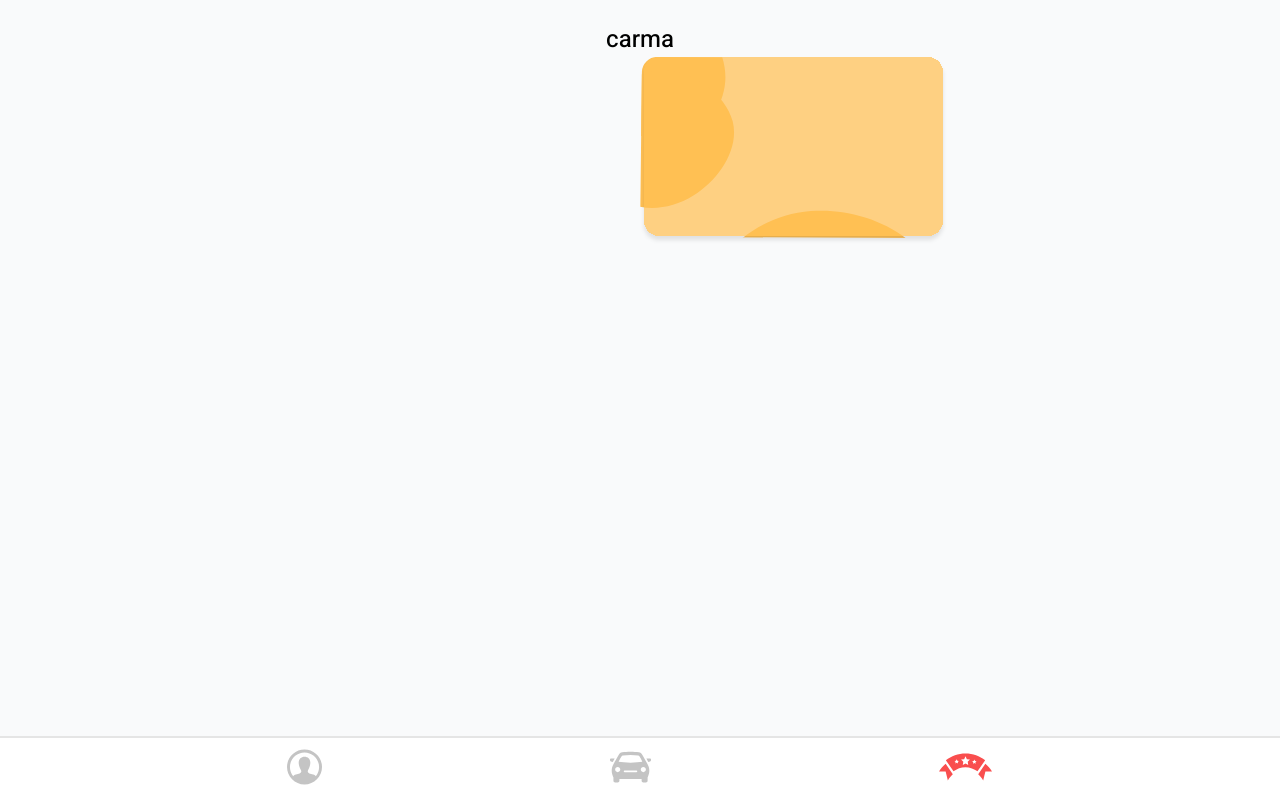
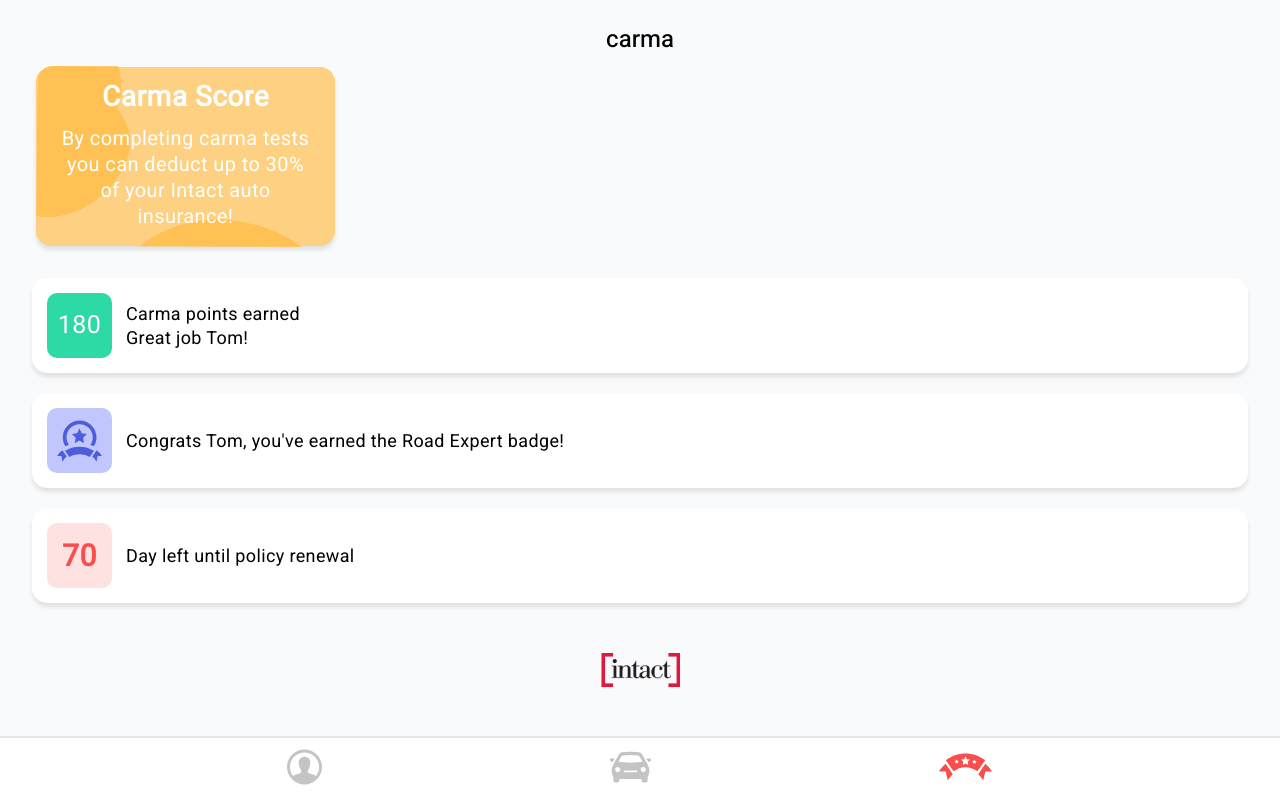
Before and after one commit to michaelhtleung/Carma, a React (Create React App) app in the folder web/: page /app/score in a window 1280 px wide. Built offline with nearby package versions, Linux system fonts and the light colour scheme.

Commit message:
score page

```diff
--- /dev/null
+++ b/web/src/components/Card.js
@@ -0,0 +1,20 @@
+import styled from "styled-components";
+
+const Card = styled.div`
+  background: #FFFFFF;
+  box-shadow: 0px 4px 4px rgba(0, 0, 0, 0.1);
+  border-radius: 15px;
+  margin: 10px;
+  padding: 15px;
+  display: flex;
+  justify-content: start;
+  font-family: Roboto, sans-serif;
+  font-style: normal;
+  font-weight: normal;
+  font-size: 14px;
+  line-height: 130%;
+  letter-spacing: 0.02em;
+  color: #000000;
+`;
+
+export default Card;
--- a/web/src/components/Profile.js
+++ b/web/src/components/Profile.js
@@ -5,23 +5,7 @@
 import intact from "../images/intact-logo.png";
 import more from "../images/more-btn.png";
 import avatar from "../images/tom.JPG";
-
-const Card = styled.div`
-  background: #FFFFFF;
-  box-shadow: 0px 4px 4px rgba(0, 0, 0, 0.1);
-  border-radius: 15px;
-  margin: 10px;
-  padding: 15px;
-  display: flex;
-  justify-content: start;
-  font-family: Roboto, sans-serif;
-  font-style: normal;
-  font-weight: normal;
-  font-size: 14px;
-  line-height: 130%;
-  letter-spacing: 0.02em;
-  color: #000000;
-`;
+import Card from "./Card";
 
 const Name = styled.span`
 font-family: Roboto;
@@ -38,6 +22,7 @@
 padding: 6px;
 background: ${props => props.background};
 margin-right: 30px;
+height: 17px;
 `;
 
 const Info = styled.div`
--- a/web/src/components/ReactionSuite.js
+++ b/web/src/components/ReactionSuite.js
@@ -1,18 +1,5 @@
 import { useRef, useState } from "react";
-import styled from "styled-components";
 import ReactionTest from "./ReactionTest";
-
-const Header = styled.span`
-  font-family: Heebo, sans-serif;
-  font-style: normal;
-  font-weight: 500;
-  font-size: 30px;
-  line-height: 44px;
-  text-align: center;
-  color: #000000;
-  margin-top: 20px;
-  margin-bottom: 15px;
-`;
 
 const ReactionSuite = ({ numTests, onFinish }) => {
   const [stage, setStage] = useState(1);
--- a/web/src/components/Score.js
+++ b/web/src/components/Score.js
@@ -1,16 +1,80 @@
 import styled from "styled-components";
+import Card from "./Card";
 import Container from "./Container"
 import Header from "./Header";
+import intact from "../images/intact-logo.png";
 
 const Svg = styled.svg`
   position: absolute;
+  top: -1px;
+  left: 4px;
+`;
+
+const Title = styled.span`
+font-family: Roboto;
+font-style: normal;
+font-weight: 700;
+font-size: 28px;
+line-height: 130%;
+letter-spacing: 0.02em;
+color: #FFFFFF;
+margin-top: 12px;
+`;
+
+const Description = styled.span`
+font-family: Roboto;
+font-style: normal;
+font-weight: 500;
+font-size: 20px;
+line-height: 130%;
+letter-spacing: 0.02em;
+color: #FFFFFF;
+width: 250px;
+padding: 10px 10px;
+`;
+
+const Badge = styled.span`
+  height: 65px;
+  width: 65px;
+  box-sizing: border-box;
+  border-radius: 10px;
+  background: ${props => props.background};
+  margin-right: 14px;
+  font-family: Roboto;
+font-style: normal;
+font-weight: ${props => props.bold ? 700 : 500};
+font-size: ${props => props.fontSize};
+line-height: 130%;
+padding: 10px;
+letter-spacing: 0.02em;
+text-align: center;
+color: ${props => props.textColor};
+display: flex;
+justify-content: center;
+align-items: center;
+`;
+
+const Text = styled.span`
+  display: flex;
+  flex-direction: column;
+  justify-content: center;
+  align-items: flex-start;
+  font-family: Roboto;
+font-style: normal;
+font-weight: normal;
+font-size: 18px;
+line-height: 130%;
+letter-spacing: 0.02em;
+color: #000000;
+text-align: left;
 `;
 
 const Score = () => {
   return (
     <Container style={{backgroundColor: "#F9FAFB"}}>
       <Header>carma</Header>
-      <div>
+      <Card style={{boxShadow: "none", padding: 0, background: "transparent"}}>
+        <div style={{position: "relative"}}>
           <Svg width="302" height="181" viewBox="0 0 302 181" fill="none" xmlns="http://www.w3.org/2000/svg">
             <g clip-path="url(#clip0)">
             <g clip-path="url(#clip1)">
@@ -28,7 +92,7 @@
             </clipPath>
             </defs>
           </Svg>
-        <Svg width="307" height="187" viewBox="0 0 307 187" fill="none" xmlns="http://www.w3.org/2000/svg">
+          <svg width="307" height="187" viewBox="0 0 307 187" fill="none" xmlns="http://www.w3.org/2000/svg">
             <g filter="url(#filter0_d)">
             <rect x="4" width="299" height="179" rx="15" fill="#FFC054" fill-opacity="0.72" shape-rendering="crispEdges"/>
             </g>
@@ -44,7 +108,38 @@
             <feBlend mode="normal" in="SourceGraphic" in2="effect1_dropShadow" result="shape"/>
             </filter>
             </defs>
-        </Svg>
+          </svg>
+        </div>
+        <div style={{width: "307px", position: 'absolute', display: "flex", flexDirection: "column", alignItems: "center"}}>
+          <Title>Carma Score</Title>
+          <Description>By completing carma tests you can deduct up to 30% of your Intact auto insurance!</Description>
+        </div>
+      </Card>
+      <Card>
+        <Badge background="#2DDAA5" fontSize="25px" textColor="#fff">180</Badge>
+        <Text>
+          <span>Carma points earned</span>
+          <span>Great job Tom!</span>
+        </Text>
+      </Card>
+      <Card>
+        <Badge background="#C1C7FC">
+          <svg width="48" height="44" viewBox="0 0 48 44" fill="none" xmlns="http://www.w3.org/2000/svg">
+            <path d="M27.862 18.49L31.904 14.406L26.348 13.6L23.902 8.294L21.458 13.6L15.902 14.404L19.944 18.488L18.96 24.294L23.902 21.512L28.846 24.294L27.862 18.49ZM8.9 27.526C7.168 24.762 6.152 21.502 6.152 18C6.152 8.058 14.21 0 24.152 0C34.094 0 42.152 8.058 42.152 18C42.152 21.584 41.092 24.916 39.286 27.722C38.072 27.102 36.83 26.552 35.562 26.084C37.186 23.798 38.152 21.012 38.152 18C38.152 10.28 31.87 4 24.152 4C16.434 4 10.152 10.28 10.152 18C10.152 20.952 11.076 23.688 12.64 25.948C11.368 26.398 10.12 26.924 8.9 27.526ZM39.514 32.426L34.846 39.07C31.64 37.222 27.95 36.142 24 36.124C20.05 36.142 16.36 37.222 13.154 39.07L8.486 32.426C13.018 29.654 18.31 28.022 24 28.004C29.69 28.022 34.982 29.654 39.514 32.426ZM48 38H43.282L42.15 44C40.924 41.976 39.374 40.176 37.596 38.64L42.282 31.97C44.458 33.728 46.386 35.666 48 38ZM5.72 31.97L10.406 38.64C8.626 40.178 7.078 41.976 5.852 44L4.72 38H0C1.614 35.666 3.542 33.728 5.72 31.97Z" fill="#4D5DDD"/>
+          </svg>
+        </Badge>
+        <Text>
+          <span>Congrats Tom, you've earned the Road Expert badge!</span>
+        </Text>
+      </Card>
+      <Card>
+        <Badge background="#FEE1E1" fontSize="30px" textColor="#F94E4E" bold>70</Badge>
+        <Text>
+          <span>Day left until policy renewal</span>
+        </Text>
+      </Card>
+      <div style={{marginTop: "40px"}}>
+        <img src={intact} alt="intact logo"/>
       </div>
     </Container>
   );
--- a/web/src/components/Welcome.js
+++ b/web/src/components/Welcome.js
@@ -1,4 +1,4 @@
-import { Link, Route, Switch, useHistory } from "react-router-dom"
+import { Route, Switch, useHistory } from "react-router-dom"
 import Button from "./ButtonOrange"
 import Home from "./Home"
 
```
Lines whose indentation alone changed are shown as unchanged.
